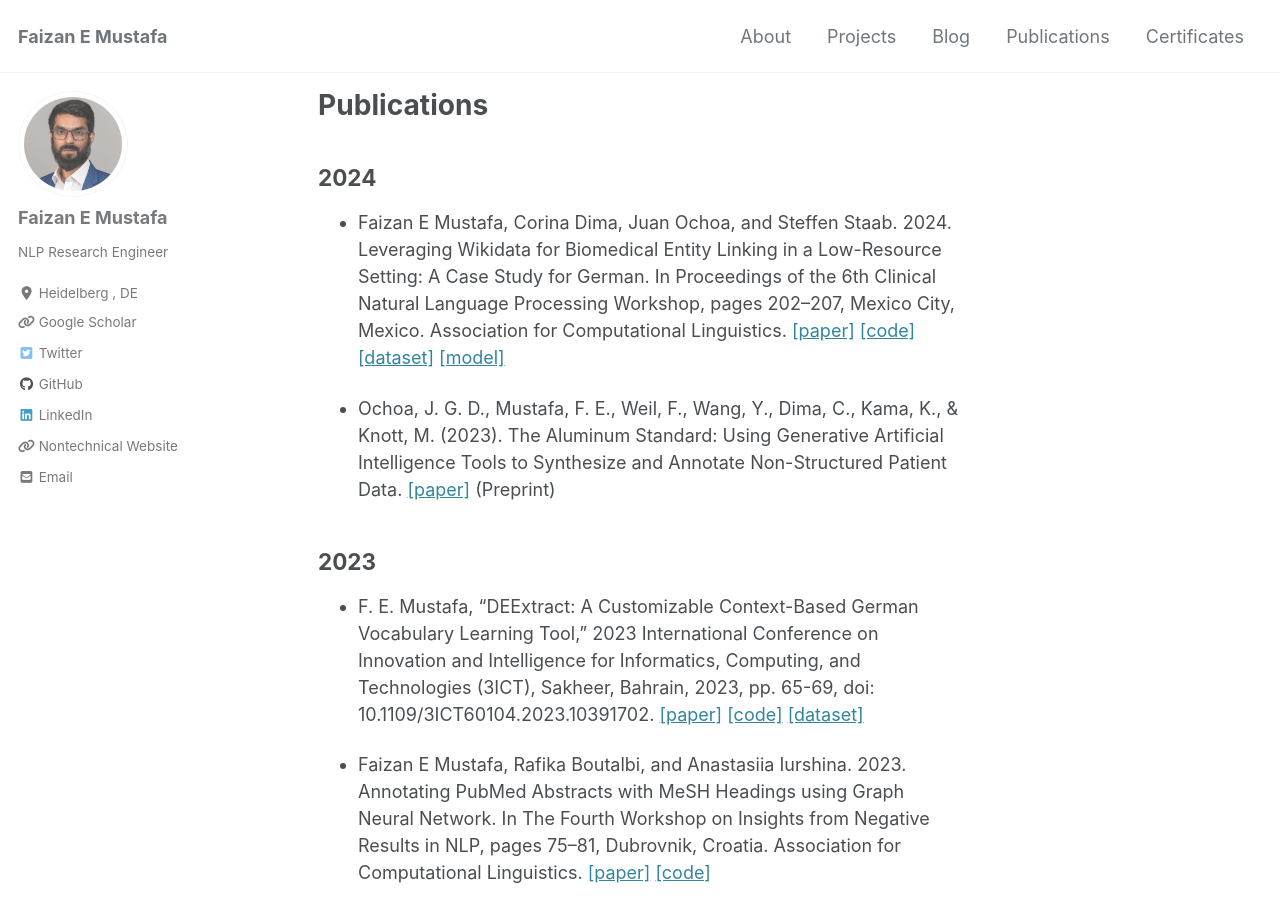
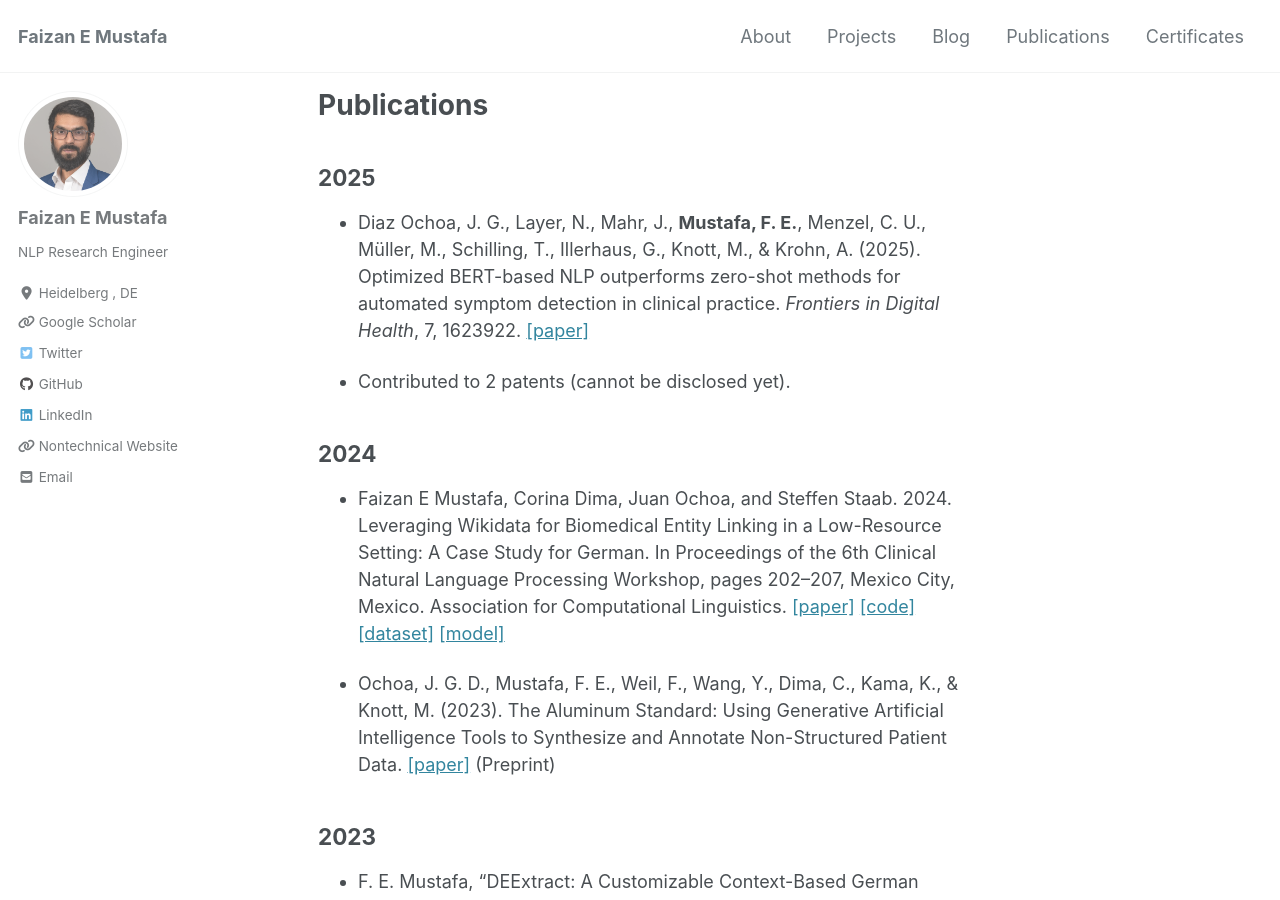
Before and after one commit to Faizan-E-Mustafa/Faizan-E-Mustafa.github.io, a Jekyll site: the page built from _pages/publications.md, in a window 1280 px wide and 900 px high. Built offline with Jekyll 4.4.1, drawn with Linux system fonts in a browser that asks for light colours; cached includes are drawn as plain includes; nearby versions of some CDN libraries.

Commit message:
Add 2025 publication and patents note

```diff
--- a/_pages/publications.md
+++ b/_pages/publications.md
@@ -4,6 +4,12 @@ permalink: /publications/
 title: Publications
 author_profile: true
 ---
+
+## 2025
+
+- Diaz Ochoa, J. G., Layer, N., Mahr, J., **Mustafa, F. E.**, Menzel, C. U., Müller, M., Schilling, T., Illerhaus, G., Knott, M., & Krohn, A. (2025). Optimized BERT-based NLP outperforms zero-shot methods for automated symptom detection in clinical practice. *Frontiers in Digital Health*, 7, 1623922. [[paper]](https://www.frontiersin.org/journals/digital-health/articles/10.3389/fdgth.2025.1623922/full)
+
+- Contributed to 2 patents (cannot be disclosed yet).
 
 ## 2024
 
```
